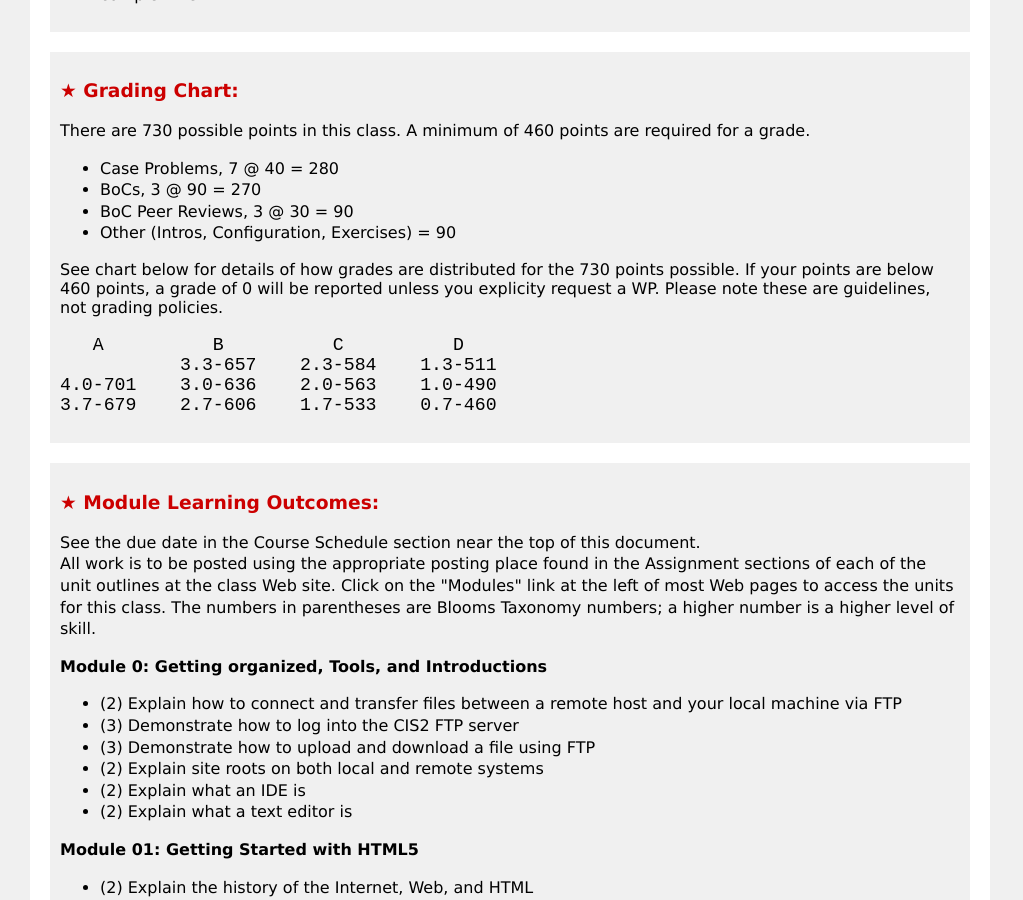
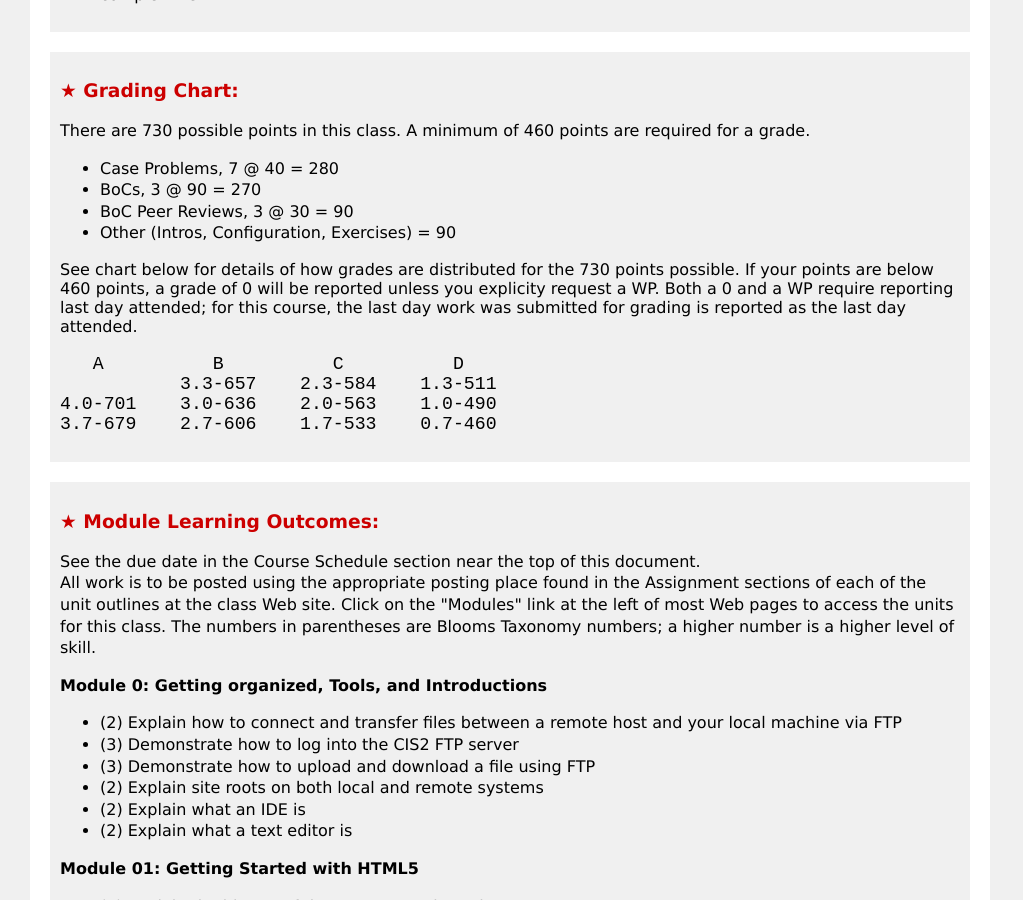
Before and after one commit to argoc/syllabub, a Jekyll site: the page CIS155.html, which Jekyll copies as it is, in a window 1280 px wide and 900 px high, scrolled down 9965 px. Shown: the whole window, without its empty margins (0-1023 px from the left). Built offline with Jekyll 4.4.1, drawn with Linux system fonts in a browser that asks for light colours.

Commit message:
more edits

```diff
--- a/CIS155.html
+++ b/CIS155.html
@@ -578,8 +578,7 @@ There are 730 possible points in this class. A minimum of 460 points are require
 	<li>Other (Intros, Configuration, Exercises) = 90</li>
 </ul>
 See chart below for details of how grades are distributed for the 730 points possible.
-If your points are below 460 points, a grade of 0 will be reported unless you explicity request a WP.
-Please note these are guidelines, not grading policies.
+If your points are below 460 points, a grade of 0 will be reported unless you explicity request a WP. Both a 0 and a WP require reporting last day attended; for this course, the last day work was submitted for grading is reported as the last day attended.
 </p><pre style="font-size: 140%;">
    A          B          C          D
            3.3-657    2.3-584    1.3-511
```
